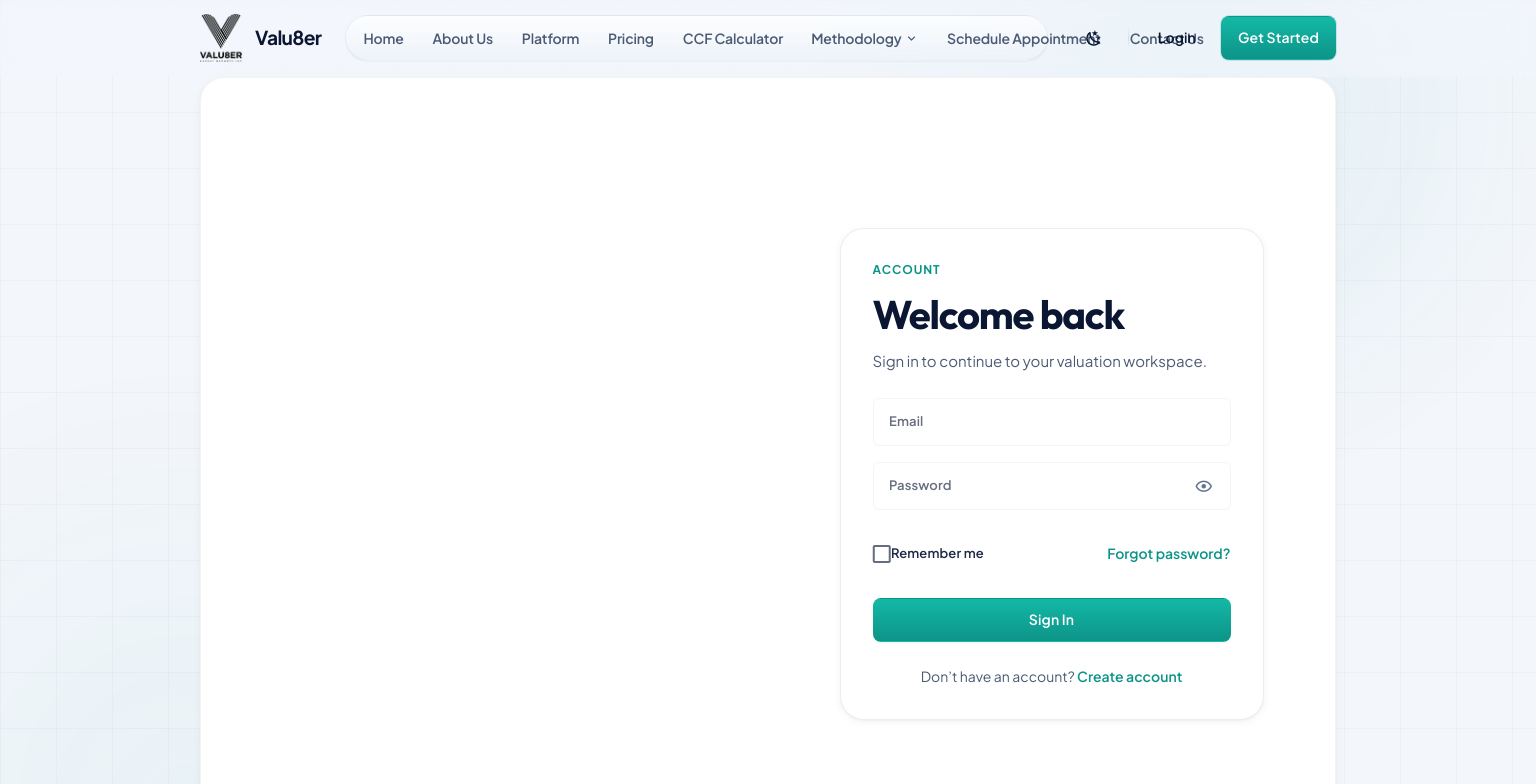
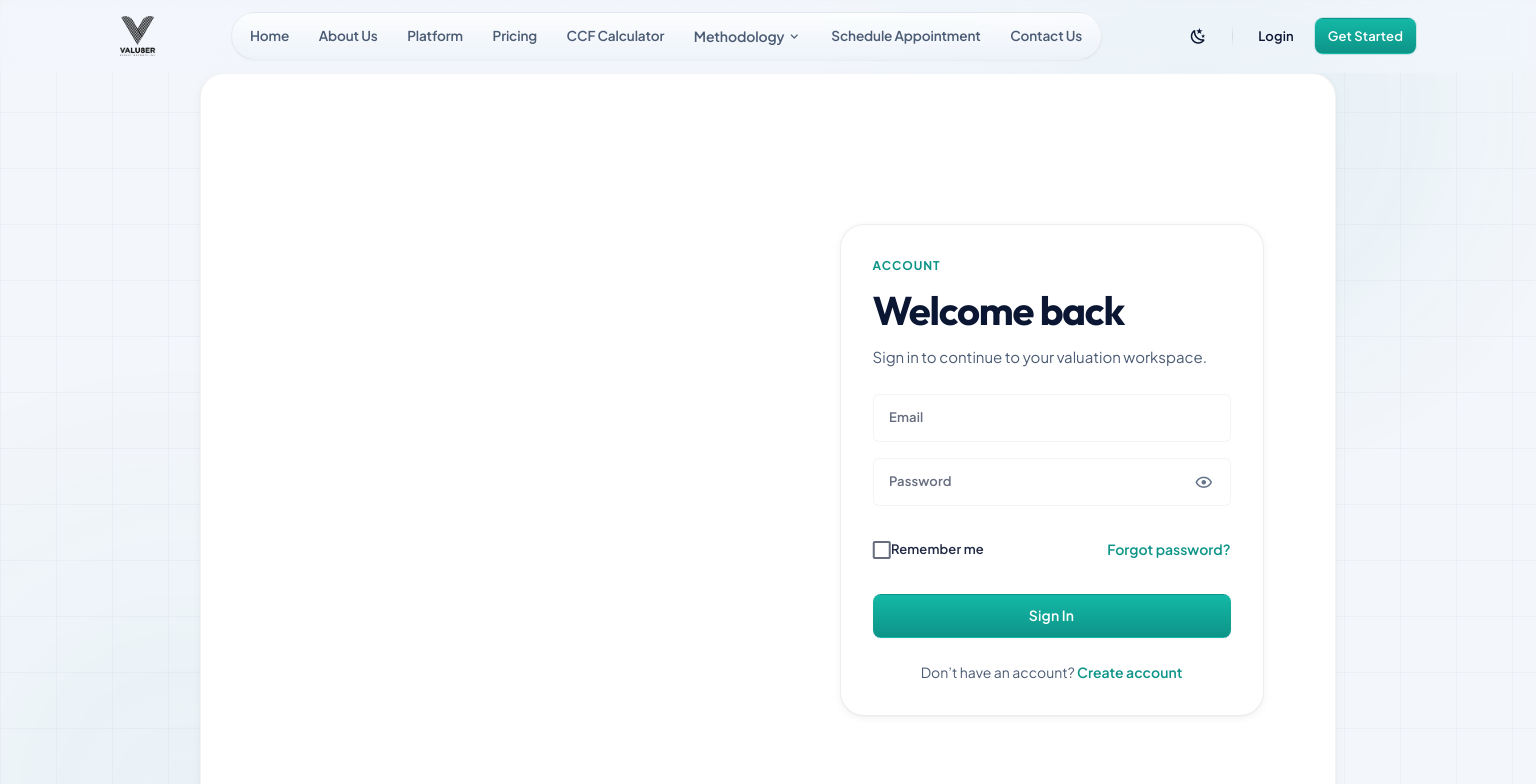
Before and after one commit to nishantthummar005/Valu8er, a Vue app: page /login in a window 1536 px wide. Shown: the top 784 px of the page. Built offline with nearby package versions, Linux system fonts and the light colour scheme.

Commit message:
fix(header): remove Valu8er text next to logo and improve nav spacing and alignment

```diff
--- a/src/components/layout/AppHeader.vue
+++ b/src/components/layout/AppHeader.vue
@@ -73,10 +73,10 @@ onUnmounted(() => {
 <template>
   <header class="app-header" :class="{ 'is-scrolled': scrolled, 'is-desktop': isNavDesktop }">
     <div class="app-header__hairline" aria-hidden="true" />
-    <AppContainer size="xl" class="app-header__bar">
+    <AppContainer size="xxl" class="app-header__bar">
       <RouterLink to="/" class="app-header__brand" aria-label="Valu8er home">
         <span class="app-header__brand-glow" aria-hidden="true" />
-        <AppLogo variant="lockup" :size="isNavDesktop ? 48 : 40" />
+        <AppLogo variant="mark" :size="isNavDesktop ? 40 : 34" />
       </RouterLink>
 
       <div v-if="isNavDesktop" class="app-header__center">
@@ -169,8 +169,8 @@ onUnmounted(() => {
         </template>
 
         <template v-else>
-          <AppButton variant="ghost" to="/login">Login</AppButton>
-          <AppButton to="/get-started" class="app-header__cta">Get Started</AppButton>
+          <AppButton variant="ghost" size="sm" to="/login">Login</AppButton>
+          <AppButton size="sm" to="/get-started" class="app-header__cta">Get Started</AppButton>
         </template>
       </div>
 
@@ -231,16 +231,16 @@ onUnmounted(() => {
   display: flex;
   align-items: center;
   justify-content: space-between;
-  gap: var(--space-4);
-  min-height: 4.75rem;
+  gap: var(--space-3);
+  min-height: 4.5rem;
   padding-block: 0.35rem;
 }
 
 .app-header.is-desktop .app-header__bar {
-  display: grid;
-  grid-template-columns: auto minmax(0, 1fr) auto;
+  display: flex;
   align-items: center;
-  gap: var(--space-6);
+  justify-content: space-between;
+  gap: var(--space-4);
 }
 
 .app-header__brand {
@@ -280,7 +280,10 @@ onUnmounted(() => {
 .app-header__center {
   display: flex;
   justify-content: center;
+  align-items: center;
+  flex: 1;
   min-width: 0;
+  padding-inline: var(--space-2);
 }
 
 .app-header__actions {
@@ -288,6 +291,7 @@ onUnmounted(() => {
   align-items: center;
   justify-content: flex-end;
   gap: var(--space-2);
+  flex-shrink: 0;
 }
 
 .app-header__divider {
--- a/src/components/layout/DesktopNav.vue
+++ b/src/components/layout/DesktopNav.vue
@@ -29,8 +29,9 @@ const route = useRoute()
 .desktop-nav {
   position: relative;
   display: inline-flex;
+  align-items: center;
   max-width: 100%;
-  padding: 0.22rem;
+  padding: 0.2rem 0.25rem;
   border: 1px solid color-mix(in srgb, var(--color-border) 80%, transparent);
   border-radius: 999px;
   background:
@@ -50,7 +51,7 @@ const route = useRoute()
   align-items: center;
   justify-content: center;
   flex-wrap: nowrap;
-  gap: 0.1rem;
+  gap: 0.15rem;
   margin: 0;
   padding: 0;
   list-style: none;
@@ -60,8 +61,8 @@ const route = useRoute()
   position: relative;
   display: inline-flex;
   align-items: center;
-  min-height: 2.2rem;
-  padding: 0 0.7rem;
+  min-height: 2.15rem;
+  padding: 0 0.65rem;
   border-radius: 999px;
   color: var(--color-text-secondary);
   font-size: 0.8125rem;
@@ -86,11 +87,19 @@ const route = useRoute()
   box-shadow: inset 0 0 0 1px color-mix(in srgb, var(--color-brand-primary) 22%, transparent);
 }
 
-@media (min-width: 1360px) {
+@media (min-width: 1520px) {
+  .desktop-nav {
+    padding: 0.24rem 0.35rem;
+  }
+
+  .desktop-nav__links {
+    gap: 0.25rem;
+  }
+
   .desktop-nav__link {
-    padding: 0 0.85rem;
-    font-size: 0.875rem;
-    min-height: 2.35rem;
+    padding: 0 0.8rem;
+    font-size: 0.85rem;
+    min-height: 2.3rem;
   }
 }
 </style>
--- a/src/components/layout/NavDropdown.vue
+++ b/src/components/layout/NavDropdown.vue
@@ -159,7 +159,7 @@ onUnmounted(() => {
   display: inline-flex;
   align-items: center;
   gap: 0.15rem;
-  min-height: 2.2rem;
+  min-height: 2.15rem;
   padding: 0 0.65rem;
   border: 0;
   border-radius: 999px;
@@ -196,11 +196,11 @@ onUnmounted(() => {
   transform: rotate(180deg);
 }
 
-@media (min-width: 1360px) {
+@media (min-width: 1520px) {
   .nav-dropdown__trigger {
-    padding: 0 0.85rem;
-    font-size: 0.875rem;
-    min-height: 2.35rem;
+    padding: 0 0.8rem;
+    font-size: 0.85rem;
+    min-height: 2.3rem;
   }
 }
 
```
